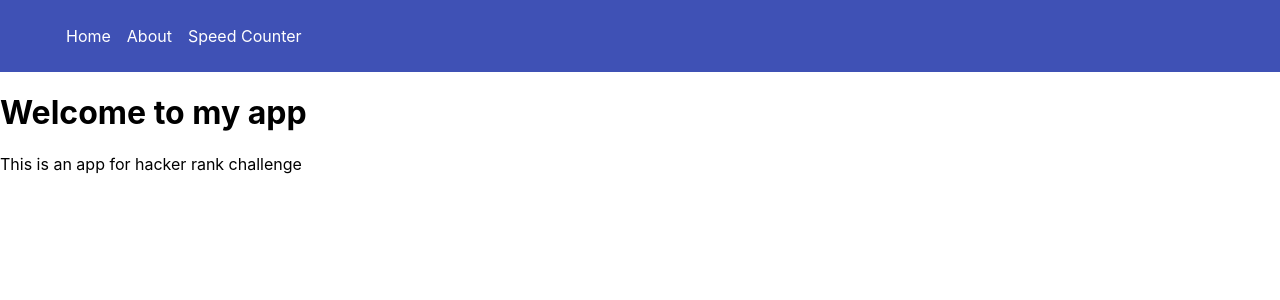
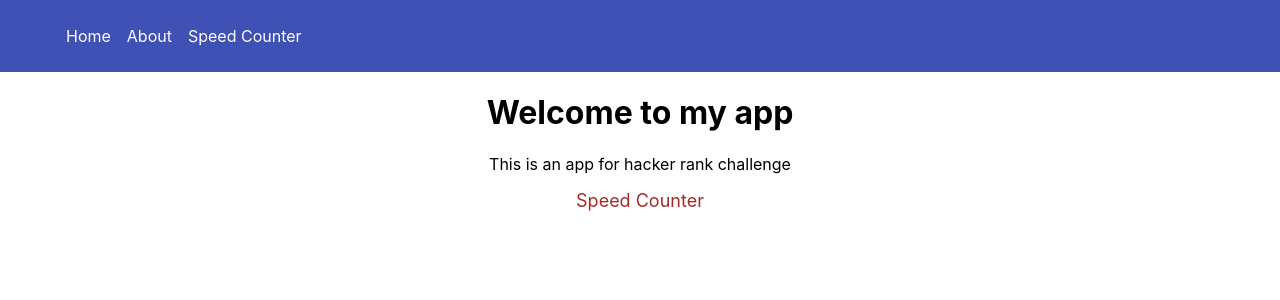
Before and after one commit to MostafaSalama/top-coder-react-challenge-1, a React (Create React App) app: page / in a window 1280 px wide. Shown: the top 300 px of the page. Built offline with nearby package versions, Linux system fonts and the light colour scheme.

Commit message:
update the home page style

```diff
--- a/src/views/Home.jsx
+++ b/src/views/Home.jsx
@@ -1,9 +1,12 @@
 import React from 'react' ;
+import styles from './Home.module.css'
+import {Link} from 'react-router-dom'
 const Home = ()=>{
     return (
-        <div>
+        <div className={styles.div}>
             <h1>Welcome to my app</h1>
             <p>This is an app for hacker rank challenge</p>
+            <Link to='/speed-counter'>Speed Counter</Link>
         </div>
     )
 }
--- /dev/null
+++ b/src/views/Home.module.css
@@ -0,0 +1,8 @@
+.div {
+    margin: 20px;
+    text-align: center;
+}
+.div > a {
+    color : brown;
+    font-size: large;
+}
```
